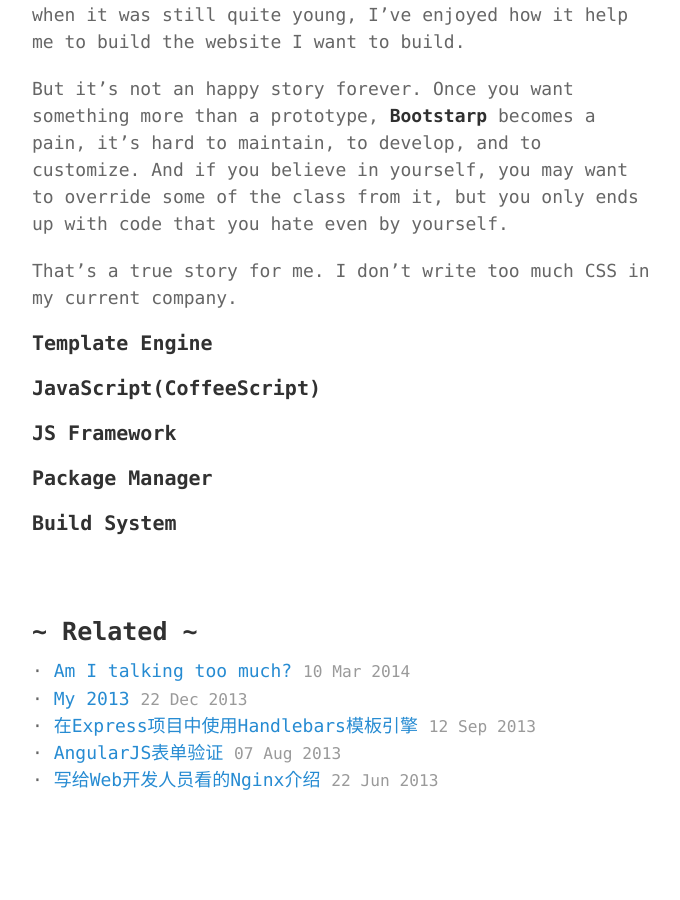
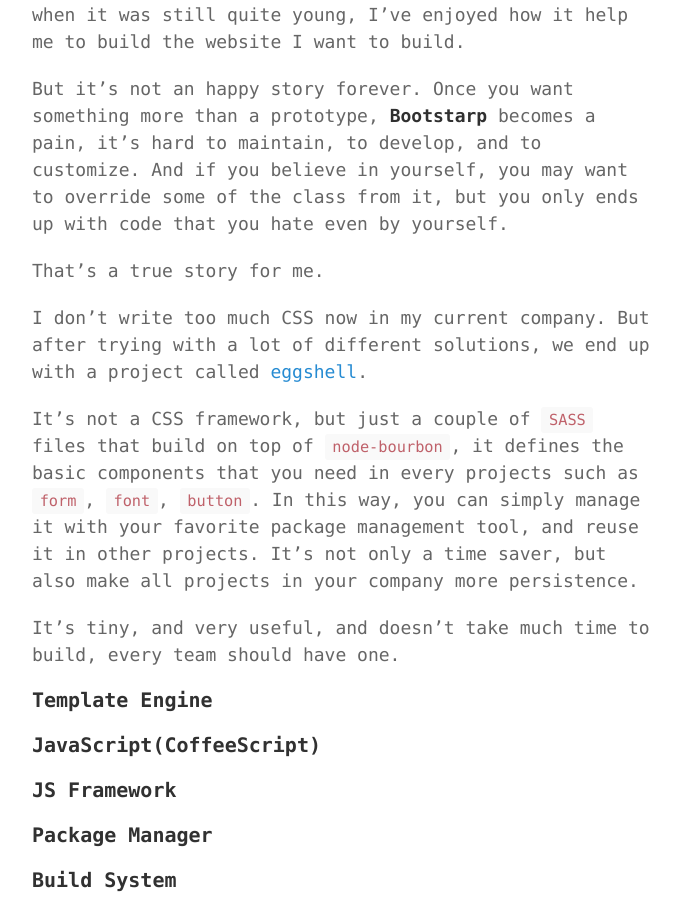
Before and after one commit to fraserxu/fraserxu.github.io, a Jekyll site: the page built from _posts/2014-07-09-My-Front-end-Development-Workflow.md, in a window 1280 px wide and 900 px high, scrolled down 1421 px. Shown: the whole window, without its empty margins (298-978 px from the left). Built offline with Jekyll 4.4.1, drawn with Linux system fonts in a browser that asks for light colours; Markdown is read by kramdown in place of the engine named in the settings.

Commit message:
update post

```diff
--- a/_posts/2014-07-09-My-Front-end-Development-Workflow.md
+++ b/_posts/2014-07-09-My-Front-end-Development-Workflow.md
@@ -28,9 +28,17 @@
 
 But it's not an happy story forever. Once you want something more than a prototype, **Bootstarp** becomes a pain, it's hard to maintain, to develop, and to customize. And if you believe in yourself, you may want to override some of the class from it, but you only ends up with code that you hate even by yourself.
 
-That's a true story for me. I don't write too much CSS in my current company.
+That's a true story for me.
+
+I don't write too much CSS now in my current company. But after trying with a lot of different solutions, we end up with a project called [eggshell](https://github.com/Wiredcraft/eggshell).
+
+It's not a CSS framework, but just a couple of `SASS` files that build on top of `node-bourbon`, it defines the basic components that you need in every projects such as `form`, `font`, `button`. In this way, you can simply manage it with your favorite package management tool, and reuse it in other projects. It's not only a time saver, but also make all projects in your company more persistence.
+
+It's tiny, and very useful, and doesn't take much time to build, every team should have one.
 
 #### Template Engine
+
+
 
 #### JavaScript(CoffeeScript)
 
```
